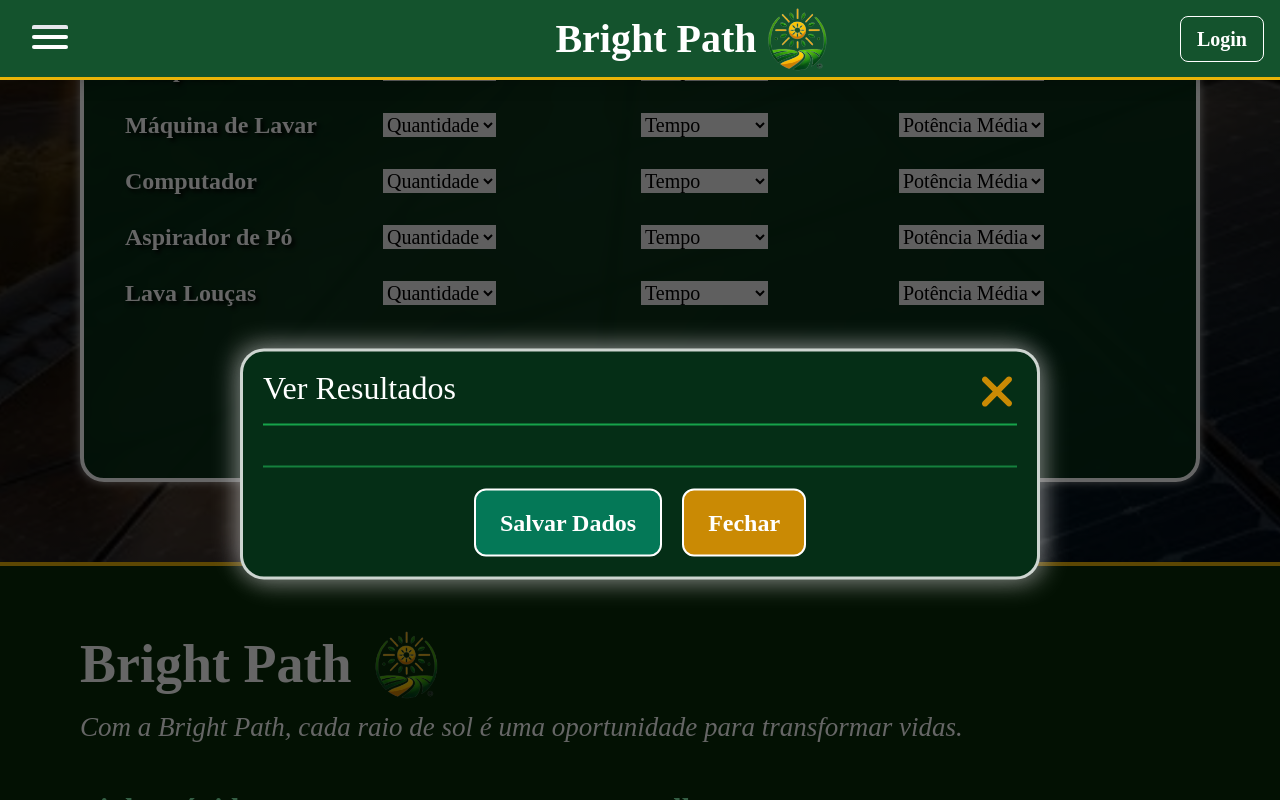
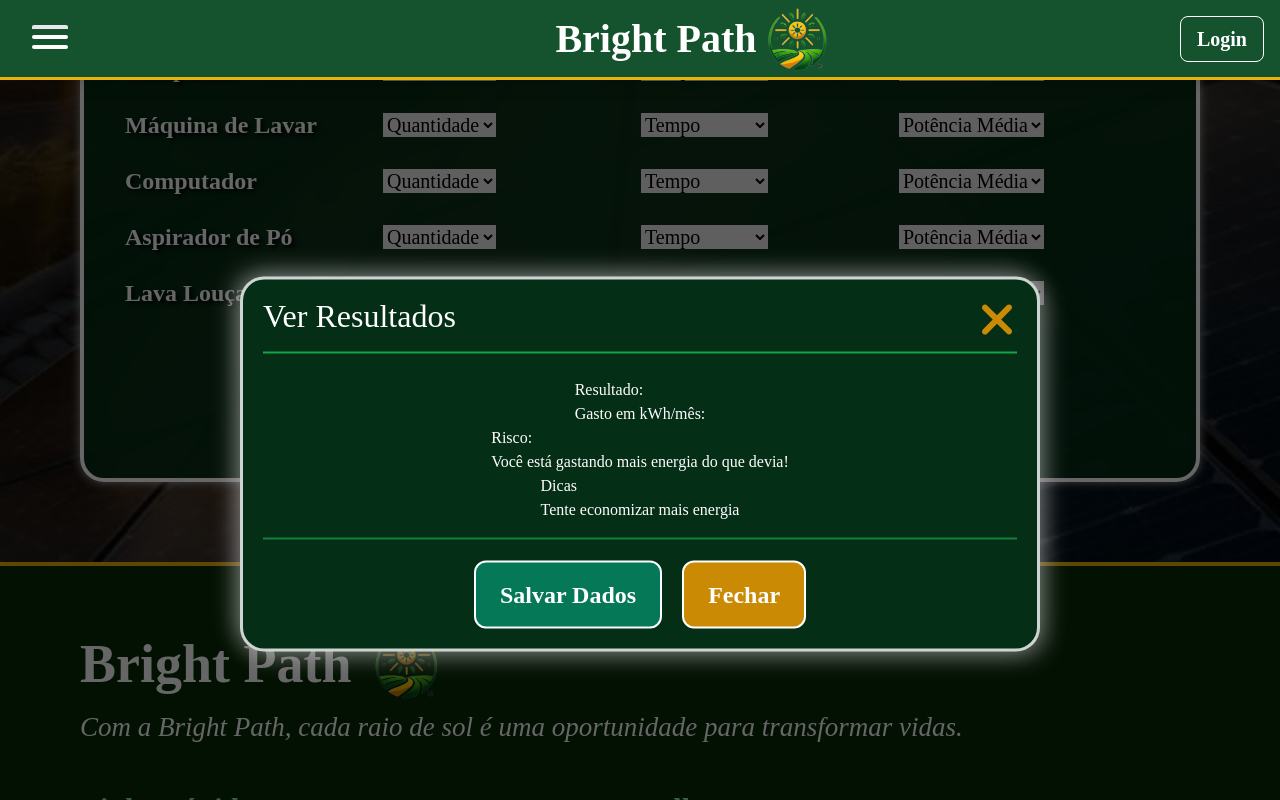
Before and after one commit to renan-utida/gs-bp-front, a React (Vite) app: page /calculo-energetico in a window 1280 px wide. Both pictures are taken after a click on the button "Ver Resultado". Shown: the part 775-1575 px from the top of the page. Built offline with nearby package versions, Linux system fonts and the light colour scheme.

Commit message:
Calculo Energetico: Atualizacao no modal

```diff
--- a/src/routes/CalculoEnergetico/index.jsx
+++ b/src/routes/CalculoEnergetico/index.jsx
@@ -569,6 +569,18 @@ const CalculoEnergetico = () => {
                     <FaXmark onClick={toggleModal} className="absolute top-4 right-4 sm:top-3 md:top-4 md:right-4 text-4xl sm:text-5xl cursor-pointer text-yellow-600 transition-colors duration-500 ease-in-out hover:text-yellow-800"/>
                     <h3 className="text-xl sm:text-2xl md:text-[27px] xl:text-[32px] pb-3 sm:pb-4 xl:pb-5 border-b-2 border-green-600 mb-4 text-left sem-sombra">Ver Resultados</h3>
                     <div className="flex flex-col justify-center items-center sm:mt-2 sm:mb-4 mx-auto">
+                        <div>
+                            <h4>Resultado: </h4>
+                            <p>Gasto em kWh/mês: </p>
+                        </div>
+                        <div>
+                            <h4>Risco: </h4>
+                            <p>Você está gastando mais energia do que devia!</p>
+                        </div>
+                        <div>
+                            <h4>Dicas</h4>
+                            <p>Tente economizar mais energia</p>
+                        </div>
                     </div>
                     <div className="flex flex-row justify-center gap-5 items-center my-auto mx-0 border-t-2 border-green-700 pt-4">
                         <button className="mt-[5px] py-[10px] sm:py-3 xl:py-4 px-[15px] sm:px-4 xl:px-6 text-xl sm:text-2xl cursor-pointer rounded-xl bg-emerald-700 border-[1px] sm:border-2 border-white transition-colors duration-300 ease-in-out hover:bg-emerald-900 font-bold">Salvar Dados</button>
```
